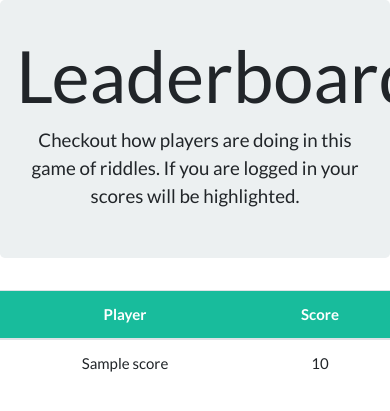
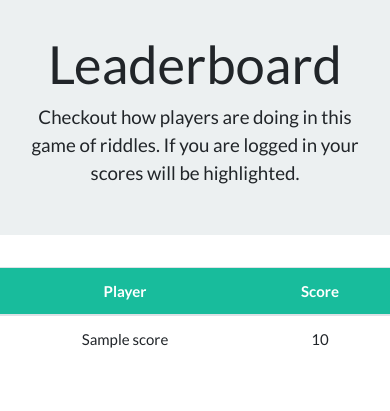
Before and after one commit to Code-Institute-Submissions/PP-MilestoneProject, a Flask app: template templates/leaderboard.html in a window 390 px wide; the page is wider, and only the part inside the window is pictured. Shown: the part 71-482 px from the top of that part. Run offline with Flask 2, Linux system fonts and the light colour scheme; the template is opened without the code that fills it: most values are stand-ins (such as "Sample title", 1, 10 or a date in 2020); some libraries are stand-ins or nearby versions.

Commit message:
Added custom styles related to leaderboard.html

```diff
--- a/static/css/style.css
+++ b/static/css/style.css
@@ -14,3 +14,13 @@
     margin-left: 5px;
     margin-right: 5px;
 }
+
+.alert, .jumbotron {
+    border-radius: 0;
+}
+
+@media (max-width: 767px) {
+    #leaderboard-heading {
+        font-size: 3.5em;
+    }
+}
```
